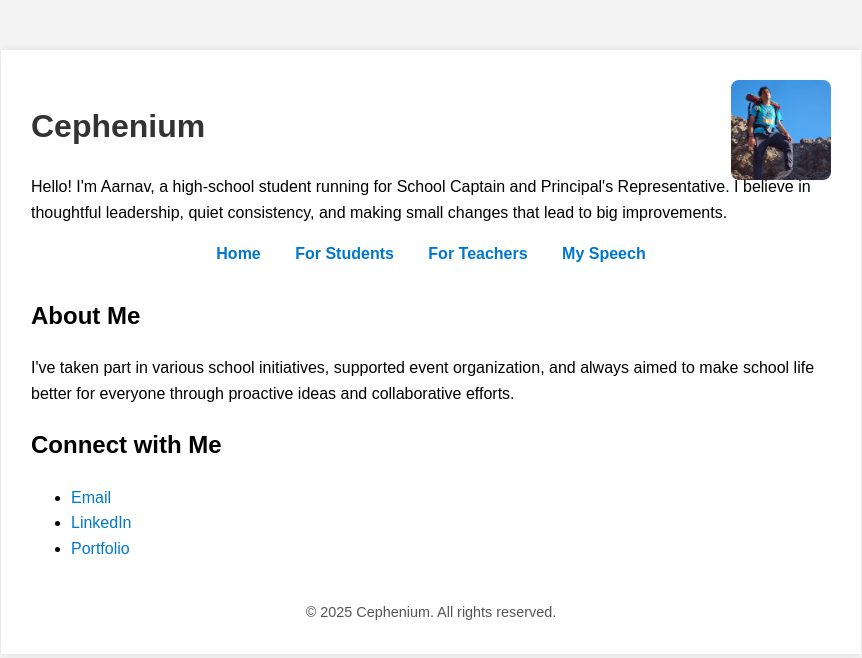
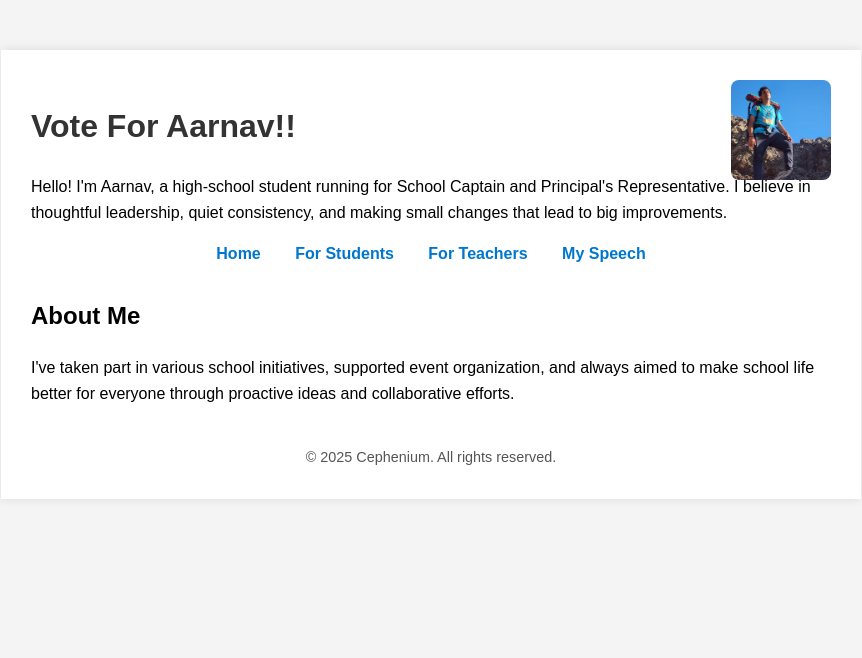
Before and after one commit to Cephenium/Vote-for-Aarnav, a plain HTML site: page index.html in a window 1280 px wide. Shown: the whole page, without its empty margins (209-1071 px from the left). Drawn offline with Linux system fonts and the light colour scheme.

Commit message:
Update index.html

```diff
--- a/index.html
+++ b/index.html
@@ -4,7 +4,7 @@
 <head>
   <meta charset="UTF-8" />
   <meta name="viewport" content="width=device-width, initial-scale=1.0" />
-  <title>Cephenium | Vote Aarnav</title>
+  <title>Vote For Aarnav</title>
   <style>
     body {
       font-family: Arial, sans-serif;
@@ -59,7 +59,7 @@
 <body>
   <div class="container">
     <img src="myimage.jpg" alt="My photo" class="profile-pic">
-    <h1>Cephenium</h1>
+    <h1>Vote For Aarnav!!</h1>
     <p>Hello! I'm Aarnav, a high-school student running for School Captain and Principal's Representative. I believe in thoughtful leadership, quiet consistency, and making small changes that lead to big improvements.</p>
 
     <nav>
@@ -72,12 +72,7 @@
     <h2>About Me</h2>
     <p>I've taken part in various school initiatives, supported event organization, and always aimed to make school life better for everyone through proactive ideas and collaborative efforts.</p>
 
-    <h2>Connect with Me</h2>
-    <ul>
-      <li><a href="mailto:aarnav5@jssisdubai.com">Email</a></li>
-      <li><a href="https://www.linkedin.com/in/prady00" target="_blank">LinkedIn</a></li>
-      <li><a href="https://prady00.github.io" target="_blank">Portfolio</a></li>
-    </ul>
+
 
     <footer>
       &copy; 2025 Cephenium. All rights reserved.
```
